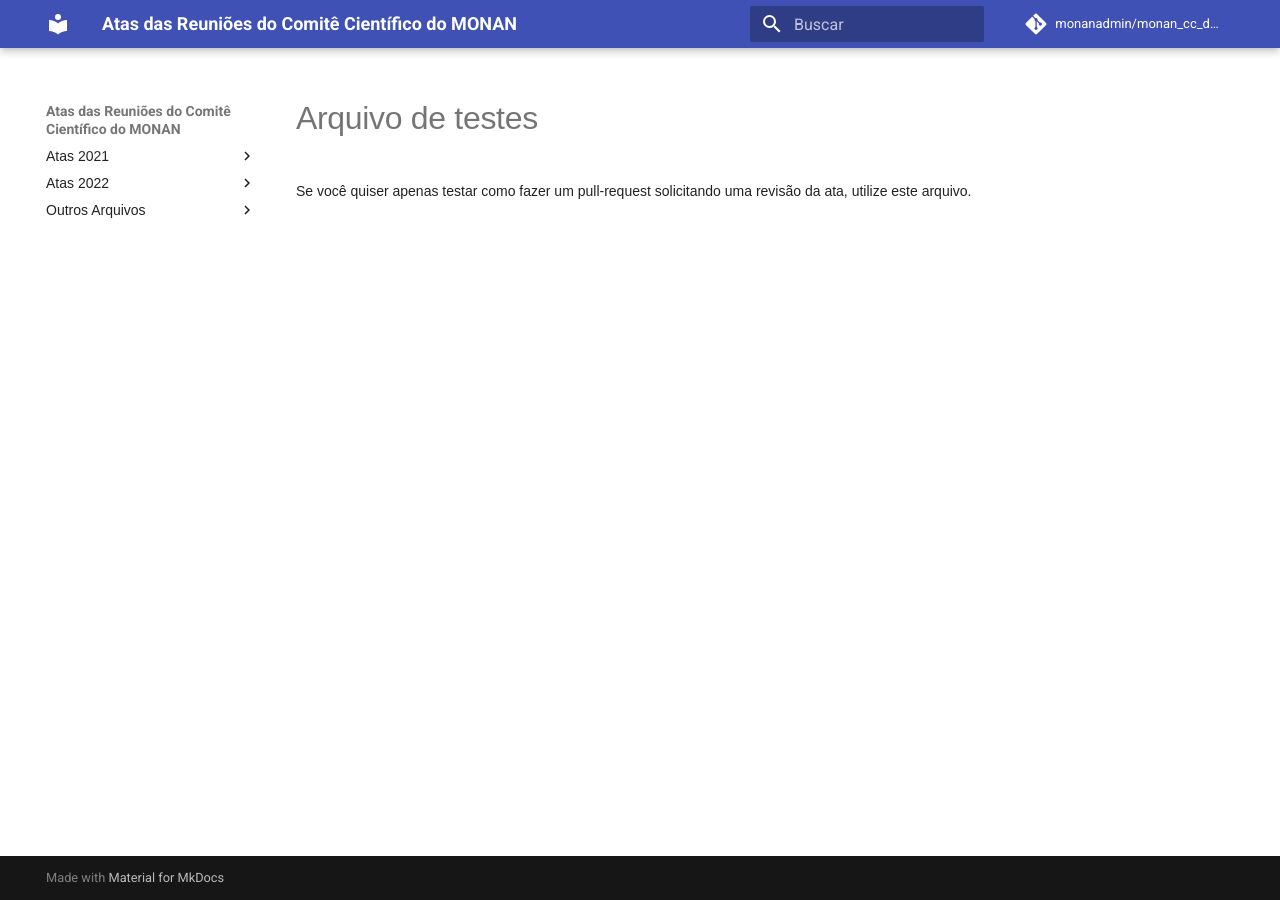
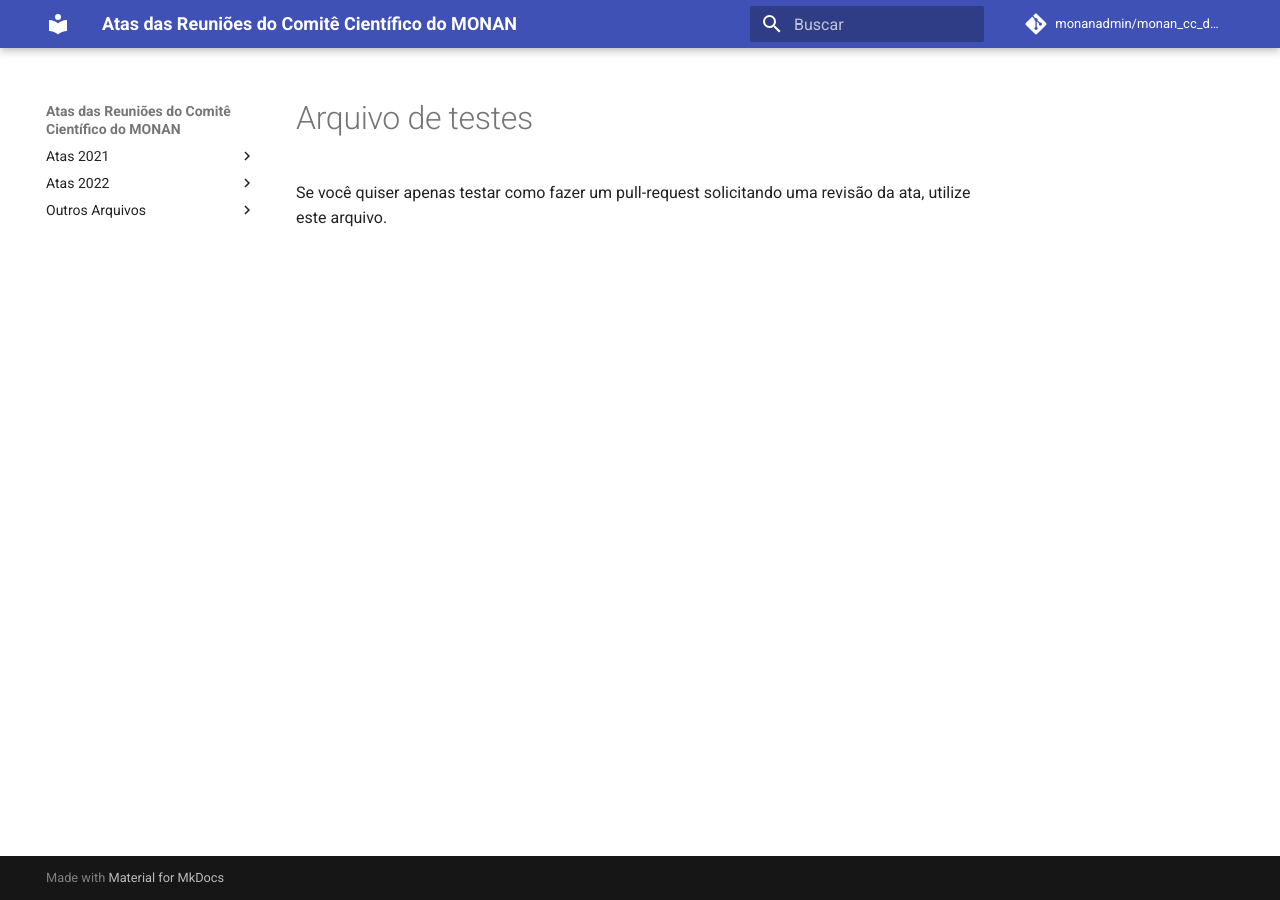
Before and after one commit to monanadmin/monan_cc_docs, an MkDocs documentation site: the page built from docs/testes.md, in a window 1280 px wide. Built offline with MkDocs 1.6.1 and Material for MkDocs 9.7.7, drawn with Linux system fonts in a browser that asks for light colours; comment, search, counter and statistics services are not loaded.

```diff
--- a/mkdocs.yml
+++ b/mkdocs.yml
@@ -26,12 +26,10 @@ nav:
 theme:
   name: material
   language: pt-BR
-#  logo: 'assets/logo.png'
-#  favicon: 'assets/logo.png'
 
 # PDF page style
-extra_css:
-    - css/pdfstyle.css
+#extra_css:
+#  - css/pdfstyle.css
 
 # Extensions
 markdown_extensions:
@@ -54,61 +52,4 @@ markdown_extensions:
 plugins:
   - mkdocs-video
   - search
-  - pdf-export # deixa uma página em branco
-#  - page-to-pdf # não tem muitos controles para a customização
-#  - mkpdfs # não funciona
-#  - print-site:
-#      add_to_navigation: false
-#      print_page_title: 'Print Site'
-#      add_print_site_banner: false
-#      # Table of contents
-#      add_table_of_contents: true
-#      toc_title: 'Table of Contents'
-#      toc_depth: 6
-#      # Content-related
-#      add_full_urls: false
-#      enumerate_headings: true
-#      enumerate_figures: true
-#      add_cover_page: true
-#      cover_page_template: ""
-#      path_to_pdf: ""
-#      include_css: true
-#      enabled: true
-#      exclude:
-#  - with-pdf:
-#      author: Modelo para Previsão dos Oceanos, Superfícies Terrestres e Atmosfera
-#      #copyright: ANY TEXT
-#
-#      cover: true
-#      back_cover: true
-#      cover_title: Ata de Reunião
-#      cover_subtitle: Comitê Científico do MONAN
-#      #custom_template_path: TEMPLATES PATH
-#
-#      toc_title: SUMÁRIO
-#      heading_shift: false
-#      toc_level: 3
-#      ordered_chapter_level: 2
-#      excludes_children:
-#          - 'release-notes/:upgrading'
-#          - 'release-notes/:changelog'
-#
-#      exclude_pages:
-#          - 'bugs/'
-#          - 'appendix/contribute/'
-#      #convert_iframe:
-#      #    - src: IFRAME SRC
-#      #      img: POSTER IMAGE URL
-#      #      text: ALTERNATE TEXT
-#      #    - src: ...
-#      two_columns_level: 3
-#
-#      render_js: false
-#      headless_chrome_path: headless-chromium
-#
-#      output_path: ../document.pdf
-#      #enabled_if_env: ENABLE_PDF_EXPORT=1
-#
-#      debug_html: false
-#      show_anchors: false
-#      verbose: true
+  - pdf-export
```
